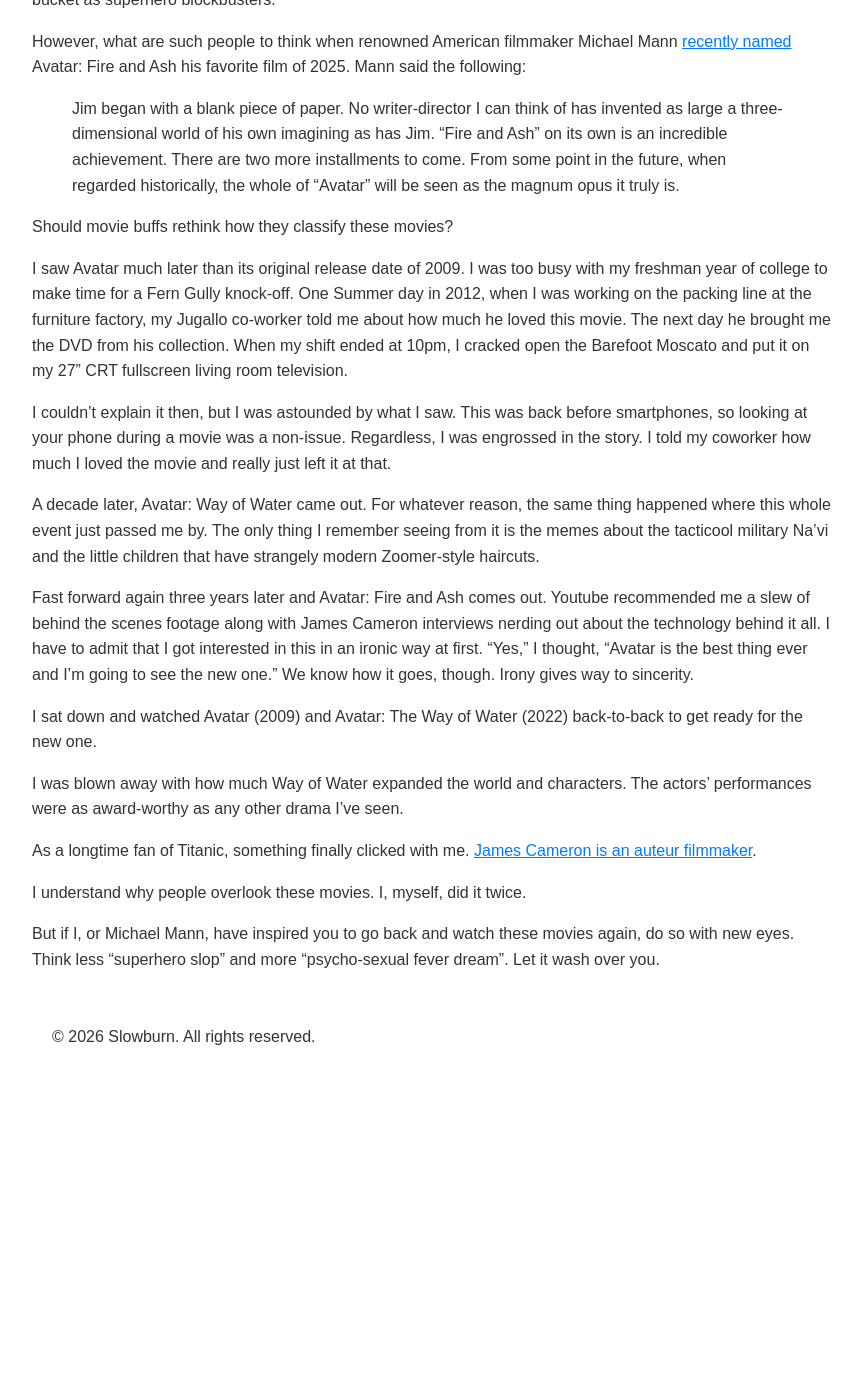
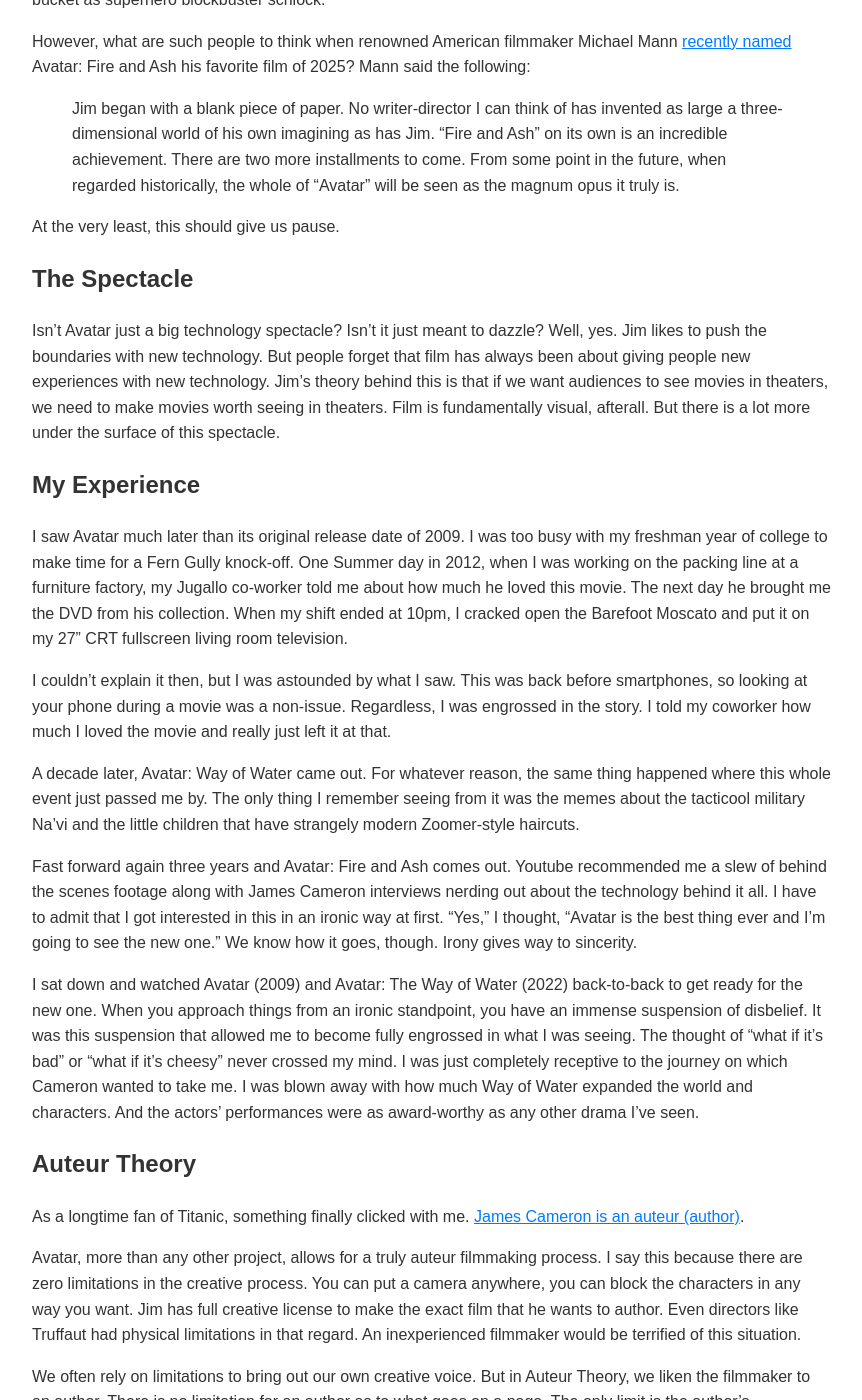
Before and after one commit to Slowburn-Movies/slowburn-movies.github.io, a Jekyll site: the page built from _posts/2026-02-08-defending-avatar.md, in a window 1280 px wide and 1400 px high, scrolled down 768 px. Shown: the whole window, without its empty margins (208-1070 px from the left). Built offline with Jekyll 4.4.1, drawn with Linux system fonts in a browser that asks for light colours; before the commit the page ends 1854 px from its top, so only the background shows below that; some of the changed text lies outside the part shown.

Commit message:
Update 2026-02-08-defending-avatar.md

```diff
--- a/_posts/2026-02-08-defending-avatar.md
+++ b/_posts/2026-02-08-defending-avatar.md
@@ -10,28 +10,50 @@
 author: caley
 ---
 
-It's all too common for film fanatics to look down their noses at the Avatar films. They put them in the same bucket as superhero blockbusters.
+It's all too common for film fanatics to look down their noses at the Avatar films. They put them in the same bucket as superhero blockbuster schlock.
 
-However, what are such people to think when renowned American filmmaker Michael Mann [recently named](https://variety.com/lists/directors-favorite-films-2025/avatar-fire-and-ash/) Avatar: Fire and Ash his favorite film of 2025. Mann said the following:
+However, what are such people to think when renowned American filmmaker Michael Mann [recently named](https://variety.com/lists/directors-favorite-films-2025/avatar-fire-and-ash/) Avatar: Fire and Ash his favorite film of 2025? Mann said the following:
 
 > Jim began with a blank piece of paper. No writer-director I can think of has invented as large a three-dimensional world of his own imagining as has Jim. “Fire and Ash” on its own is an incredible achievement. There are two more installments to come. From some point in the future, when regarded historically, the whole of “Avatar” will be seen as the magnum opus it truly is.
 
-Should movie buffs rethink how they classify these movies?
+At the very least, this should give us pause.
 
-I saw Avatar much later than its original release date of 2009. I was too busy with my freshman year of college to make time for a Fern Gully knock-off. One Summer day in 2012, when I was working on the packing line at the furniture factory, my Jugallo co-worker told me about how much he loved this movie. The next day he brought me the DVD from his collection. When my shift ended at 10pm, I cracked open the Barefoot Moscato and put it on my 27" CRT fullscreen living room television.
+## The Spectacle
+
+Isn't Avatar just a big technology spectacle? Isn't it just meant to dazzle? Well, yes. Jim likes to push the boundaries with new technology. But people forget that film has always been about giving people new experiences with new technology. Jim's theory behind this is that if we want audiences to see movies in theaters, we need to make movies worth seeing in theaters. Film is fundamentally visual, afterall. But there is a lot more under the surface of this spectacle.
+
+## My Experience
+
+I saw Avatar much later than its original release date of 2009. I was too busy with my freshman year of college to make time for a Fern Gully knock-off. One Summer day in 2012, when I was working on the packing line at a furniture factory, my Jugallo co-worker told me about how much he loved this movie. The next day he brought me the DVD from his collection. When my shift ended at 10pm, I cracked open the Barefoot Moscato and put it on my 27" CRT fullscreen living room television.
 
 I couldn't explain it then, but I was astounded by what I saw. This was back before smartphones, so looking at your phone during a movie was a non-issue. Regardless, I was engrossed in the story. I told my coworker how much I loved the movie and really just left it at that.
 
-A decade later, Avatar: Way of Water came out. For whatever reason, the same thing happened where this whole event just passed me by. The only thing I remember seeing from it is the memes about the tacticool military Na'vi and the little children that have strangely modern Zoomer-style haircuts.
+A decade later, Avatar: Way of Water came out. For whatever reason, the same thing happened where this whole event just passed me by. The only thing I remember seeing from it was the memes about the tacticool military Na'vi and the little children that have strangely modern Zoomer-style haircuts.
 
-Fast forward again three years later and Avatar: Fire and Ash comes out. Youtube recommended me a slew of behind the scenes footage along with James Cameron interviews nerding out about the technology behind it all. I have to admit that I got interested in this in an ironic way at first. "Yes," I thought, "Avatar is the best thing ever and I'm going to see the new one." We know how it goes, though. Irony gives way to sincerity.
+Fast forward again three years and Avatar: Fire and Ash comes out. Youtube recommended me a slew of behind the scenes footage along with James Cameron interviews nerding out about the technology behind it all. I have to admit that I got interested in this in an ironic way at first. "Yes," I thought, "Avatar is the best thing ever and I'm going to see the new one." We know how it goes, though. Irony gives way to sincerity.
 
-I sat down and watched Avatar (2009) and Avatar: The Way of Water (2022) back-to-back to get ready for the new one.
+I sat down and watched Avatar (2009) and Avatar: The Way of Water (2022) back-to-back to get ready for the new one. When you approach things from an ironic standpoint, you have an immense suspension of disbelief. It was this suspension that allowed me to become fully engrossed in what I was seeing. The thought of "what if it's bad" or "what if it's cheesy" never crossed my mind. I was just completely receptive to the journey on which Cameron wanted to take me. I was blown away with how much Way of Water expanded the world and characters. And the actors' performances were as award-worthy as any other drama I've seen.
 
-I was blown away with how much Way of Water expanded the world and characters. The actors' performances were as award-worthy as any other drama I've seen.
+## Auteur Theory
 
-As a longtime fan of Titanic, something finally clicked with me. [James Cameron is an auteur filmmaker](https://visionpersistence.wordpress.com/2015/03/07/james-cameron-the-auteur/).
+As a longtime fan of Titanic, something finally clicked with me. [James Cameron is an auteur (author)](https://visionpersistence.wordpress.com/2015/03/07/james-cameron-the-auteur/).
 
-I understand why people overlook these movies. I, myself, did it twice.
+Avatar, more than any other project, allows for a truly auteur filmmaking process. I say this because there are zero limitations in the creative process. You can put a camera anywhere, you can block the characters in any way you want. Jim has full creative license to make the exact film that he wants to author. Even directors like Truffaut had physical limitations in that regard. An inexperienced filmmaker would be terrified of this situation.
 
-But if I, or Michael Mann, have inspired you to go back and watch these movies again, do so with new eyes. Think less "superhero slop" and more "psycho-sexual fever dream". Let it wash over you.
+We often rely on limitations to bring out our own creative voice. But in Auteur Theory, we liken the filmmaker to an author. There is no limitation for an author as to what goes on a page. The only limit is the author's imagination. In this sense, the technology behind Avatar allows Jim to be a true author.
+
+## American Anime
+
+The closest medium to which we can liken Avatar would be pure animation. There are also no limitations there. And in the world of Japanese Anime, there are even less because of the amount of freedom that these creators have.
+
+I believe that the Avatar movies are the closest thing to authentic American Anime that we have.
+
+Not many people know that Guillermo Del Toro and James Cameron are essentially brothers. They lived together in LA in the 90s. Del Toro has said that he and Jim would spend many hours watching anime together. Del Toro [summed up his love for Avatar like this](https://youtu.be/T0NGBCzF1JY?si=sb5xuBz2k1-_Tgfd&t=390):
+
+> There are very few Americans that have created a full mythology. You have (George) Lucas, the whole Wizard of Oz mythology with Frank Baum, and Jim is creating that with Avatar. It's gonna take you places.
+
+## In Sum
+
+Approaching a movie with an ironic abandon isn't a bad thing. It can be a great tool for self-forgetfulness. We need to forget ourselves to fully immerse in a truly imaginative story. When you do so with Avatar, I think you'll be surprised with how you come away from it.
+
+If I, or Michael Mann, or Guillermo Del Toro, have inspired you to go back and watch these movies again, do so with new eyes. Think less "superhero slop" and more "psycho-sexual fever dream". Let it wash over you.
```
